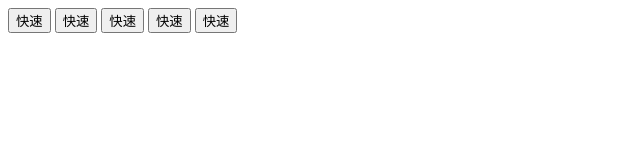
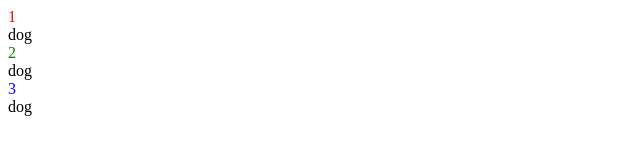
Before and after one commit to 2471389876/JavaScript, a plain HTML site: page jQuery/demo3.html in a window 1280 px wide. Shown: the whole page, without its empty margins (0-640 px from the left). Drawn offline with Linux system fonts and the light colour scheme.

Commit message:
第二天

```diff
--- a/jQuery/demo3.html
+++ b/jQuery/demo3.html
@@ -13,17 +13,20 @@
 </head>
 
 <body>
-    <button>快速</button>
-    <button>快速</button>
-    <button>快速</button>
-    <button>快速</button>
-    <button>快速</button>
+    <div>1</div>
+    <div>2</div>
+    <div>3</div>
     <script>
         $(function () {
-            $("button").click(function () {
-                $(this).css("background", "pink");
-                $(this).siblings("button").css("background", "");
+            var sum = 0;
+            var arr = ["red", "green", "blue"];
+            $("div").each(function (index, ele) {
+                $(ele).css("color", arr[index]);
+                sum += parseInt($(ele).text());
             })
+            console.log(sum);
+            var span = $("<span>dog</span>");
+            $("div").after(span);
         })
     </script>
 </body>
```
Also changed, not shown: jQuery/demo.js (added, +22 -0 lines).
